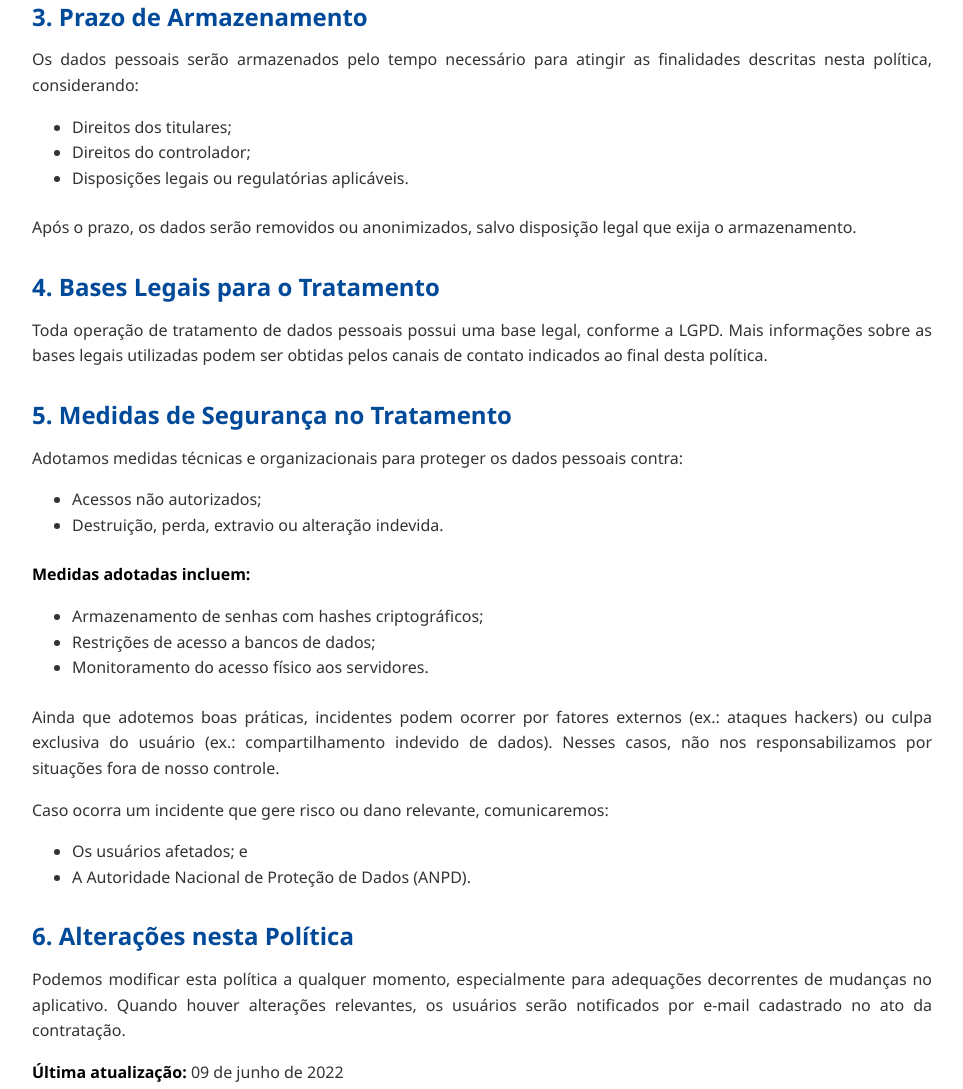
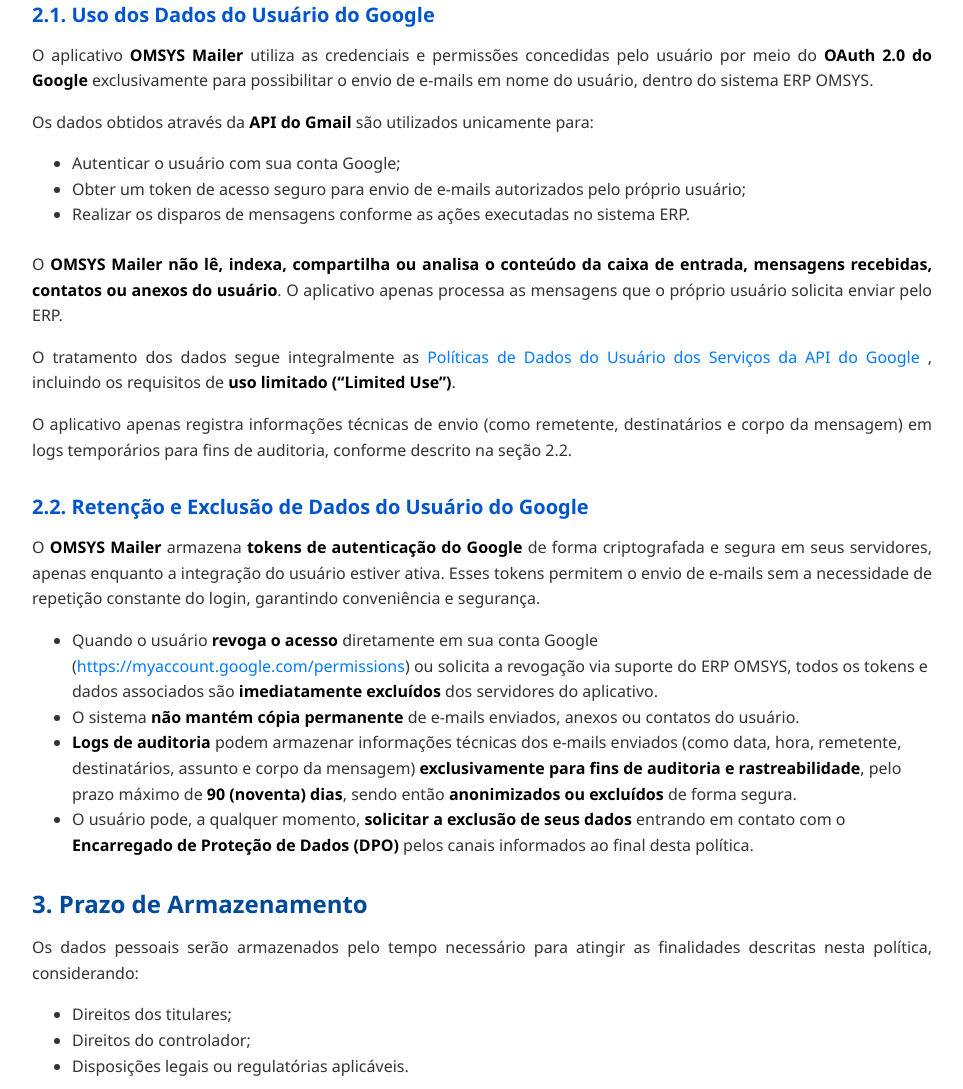
Before and after one commit to OM-Informatica/omsysmailer-site, a plain HTML site: page docs/privacy-app.html in a window 1280 px wide. Shown: the part 1479-2568 px from the top of the page, without its empty margins (158-1121 px from the left). Drawn offline with nearby package versions, Linux system fonts and the light colour scheme.

Commit message:
UPDATE ajustes na politica de prvacidade (v2.0)

```diff
--- a/docs/privacy-app.html
+++ b/docs/privacy-app.html
@@ -76,10 +76,10 @@
 		<h1>Política de Privacidade — OMSYS Mailer</h1>
 
 		<div class="meta-info">
-		  <p><strong>Controladora:</strong> R.R. MOCHI DE OLIVEIRA & CIA LTDA</p>
+		  <p><strong>Controladora (empresa responsável pelo tratamento de dados):</strong> OLIVEIRA & MONTE LTDA</p>
 		  <p><strong>Aplicativo:</strong> OMSYS Mailer</p>
-		  <p><strong>Última atualização:</strong> 09 de junho de 2022</p>
-		  <p><strong>Versão:</strong> 1.0</p>
+		  <p><strong>Última atualização:</strong> 11 de novembro de 2025</p>
+		  <p><strong>Versão:</strong> 2.0</p>
 		</div>
 
 		<div class="highlight">
@@ -136,6 +136,62 @@
 			O compartilhamento sempre seguirá as leis aplicáveis, garantindo a segurança dos dados e adotando padrões técnicos do mercado.
 		</p>
 
+		<h3>2.1. Uso dos Dados do Usuário do Google</h3>
+			<p>
+				O aplicativo <strong>OMSYS Mailer</strong> utiliza as credenciais e permissões concedidas pelo usuário por meio do
+				<strong>OAuth 2.0 do Google</strong> exclusivamente para possibilitar o envio de e-mails em nome do usuário, dentro do sistema ERP OMSYS.
+			</p>
+			<p>
+				Os dados obtidos através da <strong>API do Gmail</strong> são utilizados unicamente para:
+			</p>
+			<ul>
+				<li>Autenticar o usuário com sua conta Google;</li>
+				<li>Obter um token de acesso seguro para envio de e-mails autorizados pelo próprio usuário;</li>
+				<li>Realizar os disparos de mensagens conforme as ações executadas no sistema ERP.</li>
+			</ul>
+			<p>
+				O <strong>OMSYS Mailer</strong> <strong>não lê, indexa, compartilha ou analisa o conteúdo da caixa de entrada, mensagens recebidas, contatos ou anexos do usuário</strong>.
+				O aplicativo apenas processa as mensagens que o próprio usuário solicita enviar pelo ERP.
+			</p>
+			<p>
+				O tratamento dos dados segue integralmente as
+				<a href="https://developers.google.com/terms/api-services-user-data-policy" target="_blank">
+					Políticas de Dados do Usuário dos Serviços da API do Google
+				</a>, incluindo os requisitos de <strong>uso limitado (“Limited Use”)</strong>.
+			</p>
+			<p>
+				O aplicativo apenas registra informações técnicas de envio (como remetente, destinatários e corpo da mensagem)
+				em logs temporários para fins de auditoria, conforme descrito na seção 2.2.
+			</p>
+
+		<h3>2.2. Retenção e Exclusão de Dados do Usuário do Google</h3>
+			<p>
+				O <strong>OMSYS Mailer</strong> armazena <strong>tokens de autenticação do Google</strong> de forma criptografada e segura em seus servidores,
+				apenas enquanto a integração do usuário estiver ativa. Esses tokens permitem o envio de e-mails sem a necessidade de repetição constante do login,
+				garantindo conveniência e segurança.
+			</p>
+			<ul>
+				<li>
+					Quando o usuário <strong>revoga o acesso</strong> diretamente em sua conta Google
+					(<a href="https://myaccount.google.com/permissions" target="_blank">https://myaccount.google.com/permissions</a>)
+					ou solicita a revogação via suporte do ERP OMSYS, todos os tokens e dados associados são
+					<strong>imediatamente excluídos</strong> dos servidores do aplicativo.
+				</li>
+				<li>
+					O sistema <strong>não mantém cópia permanente</strong> de e-mails enviados, anexos ou contatos do usuário.
+				</li>
+				<li>
+					<strong>Logs de auditoria</strong> podem armazenar informações técnicas dos e-mails enviados
+					(como data, hora, remetente, destinatários, assunto e corpo da mensagem)
+					<strong>exclusivamente para fins de auditoria e rastreabilidade</strong>,
+					pelo prazo máximo de <strong>90 (noventa) dias</strong>, sendo então <strong>anonimizados ou excluídos</strong> de forma segura.
+				</li>
+				<li>
+					O usuário pode, a qualquer momento, <strong>solicitar a exclusão de seus dados</strong> entrando em contato com o
+					<strong>Encarregado de Proteção de Dados (DPO)</strong> pelos canais informados ao final desta política.
+				</li>
+			</ul>
+
 		<h2>3. Prazo de Armazenamento</h2>
 		<p>
 			Os dados pessoais serão armazenados pelo tempo necessário para atingir as finalidades descritas nesta política, considerando:
@@ -151,8 +207,7 @@
 
 		<h2>4. Bases Legais para o Tratamento</h2>
 			<p>
-			Toda operação de tratamento de dados pessoais possui uma base legal, conforme a LGPD.
-			Mais informações sobre as bases legais utilizadas podem ser obtidas pelos canais de contato indicados ao final desta política.
+				O tratamento de dados relacionados à integração com o Google é realizado com base no <strong>consentimento do usuário</strong> (art. 7º, inciso I da LGPD), manifestado ao autorizar o acesso via OAuth 2.0.
 			</p>
 
 		<h2>5. Medidas de Segurança no Tratamento</h2>
@@ -183,12 +238,24 @@
 				<li>A Autoridade Nacional de Proteção de Dados (ANPD).</li>
 			</ul>
 
+		<h2>5.1. Direitos dos Titulares de Dados</h2>
+			<p>
+				Conforme previsto na Lei Geral de Proteção de Dados Pessoais (Lei nº 13.709/2018), o titular pode, a qualquer momento:
+			</p>
+			<ul>
+				<li>Confirmar a existência de tratamento de seus dados pessoais;</li>
+				<li>Solicitar acesso, correção ou atualização de seus dados;</li>
+				<li>Solicitar anonimização, bloqueio ou eliminação de dados desnecessários, excessivos ou tratados em desconformidade com a lei;</li>
+				<li>Solicitar portabilidade a outro fornecedor de serviço;</li>
+				<li>Revogar o consentimento previamente concedido;</li>
+				<li>Obter informações sobre o compartilhamento de dados com terceiros.</li>
+			</ul>
+
 		<h2>6. Alterações nesta Política</h2>
 			<p>
 				Podemos modificar esta política a qualquer momento, especialmente para adequações decorrentes de mudanças no aplicativo.
 				Quando houver alterações relevantes, os usuários serão notificados por e-mail cadastrado no ato da contratação.
 			</p>
-		<p><strong>Última atualização:</strong> 09 de junho de 2022</p>
 
 		<h2>7. Como Entrar em Contato</h2>
 			<p><strong>Encarregado de Proteção de Dados Pessoais (DPO):</strong></p>
```
Lines whose indentation alone changed are shown as unchanged.
